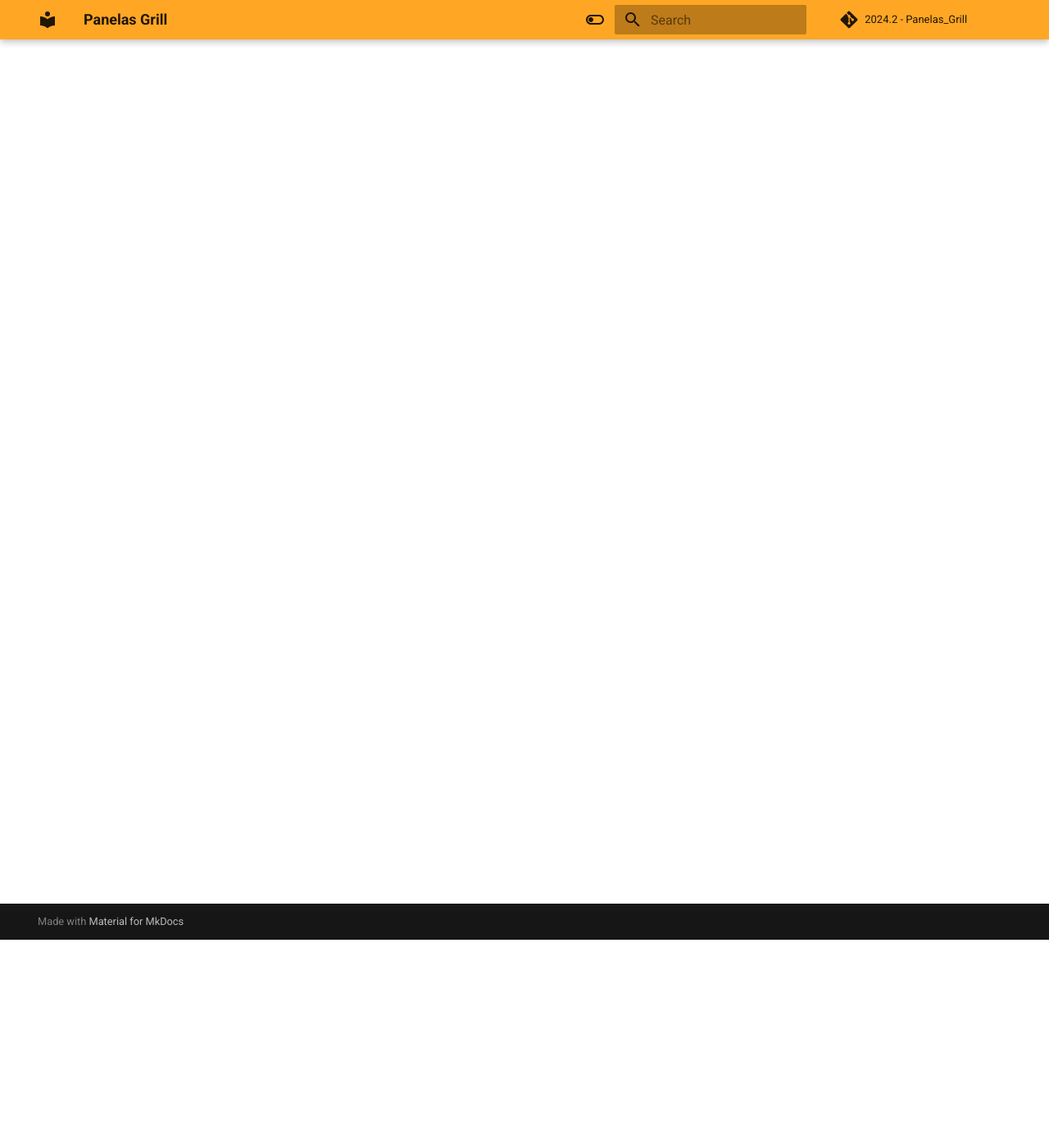
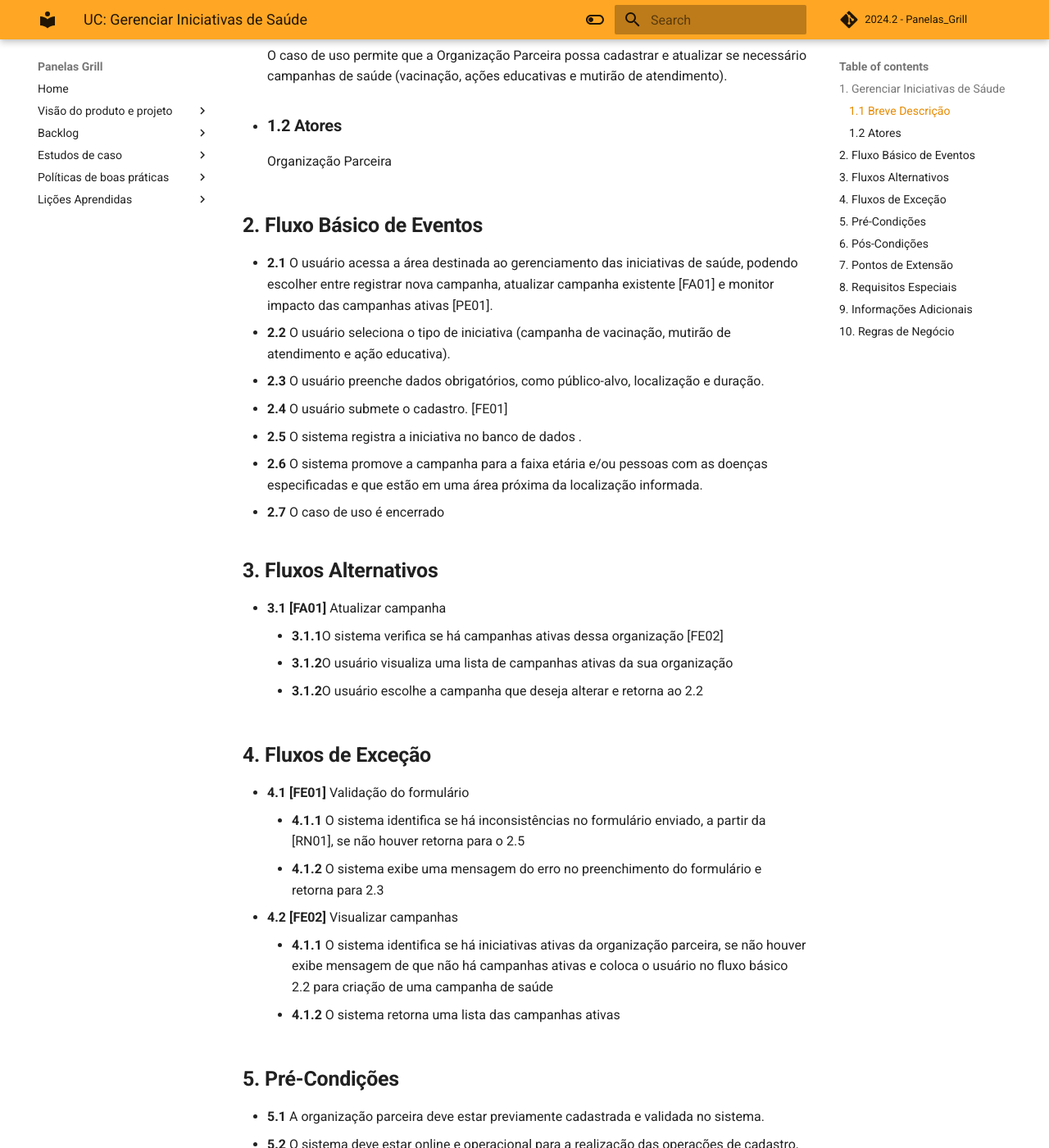
Before and after one commit to mdsreq-fga-unb/2024.2-T03-PanelasGrill, an MkDocs documentation site: the page built from docs/unidade4/campanhas.md, in a window 1280 px wide and 1400 px high, scrolled down 254 px. Shown: the whole window at 82% size. Built offline with MkDocs 1.6.1 and Material for MkDocs 9.7.7, drawn with Linux system fonts in a browser that asks for light colours; comment, search, counter and statistics services are not loaded; some of the changed text lies outside the part shown.

Commit message:
docs: fazendo a base das especificações de cada UC e trabalhando no meu (gerenciar iniciativas de saúde)

```diff
--- a/docs/unidade4/campanhas.md
+++ b/docs/unidade4/campanhas.md
@@ -1 +1,47 @@
-#
+# **UC: Gerenciar Iniciativas de Saúde**
+
+## **1. Gerenciar Iniciativas de Sáude**
+- ### **1.1 Breve Descrição**
+O caso de uso permite que a Organização Parceira possa cadastrar e atualizar se necessário campanhas de saúde (vacinação, ações educativas e mutirão de atendimento).
+
+- ### **1.2 Atores**
+Organização Parceira
+## **2. Fluxo Básico de Eventos**
+- **2.1** O usuário acessa a área destinada ao gerenciamento das iniciativas de saúde, podendo escolher entre registrar nova campanha, atualizar campanha existente [FA01] e monitor impacto das campanhas ativas [PE01].
+- **2.2** O usuário seleciona o tipo de iniciativa (campanha de vacinação, mutirão de atendimento e ação educativa).
+- **2.3** O usuário preenche dados obrigatórios, como público-alvo, localização e duração.
+- **2.4** O usuário submete o cadastro. [FE01]
+- **2.5** O sistema registra a iniciativa no banco de dados .
+- **2.6** O sistema promove a campanha para a faixa etária e/ou pessoas com as doenças especificadas e que estão em uma área próxima da localização informada.
+- **2.7** O caso de uso é encerrado
+## **3. Fluxos Alternativos**
+- **3.1 [FA01]** Atualizar campanha
+    - **3.1.1**O sistema verifica se há campanhas ativas dessa organização [FE02]
+    - **3.1.2**O usuário visualiza uma lista de campanhas ativas da sua organização
+    - **3.1.2**O usuário escolhe a campanha que deseja alterar e retorna ao 2.2
+## **4. Fluxos de Exceção**
+- **4.1 [FE01]** Validação do formulário
+    - **4.1.1** O sistema identifica se há inconsistências no formulário enviado, a partir da [RN01], se não houver retorna para o 2.5
+    - **4.1.2** O sistema exibe uma mensagem do erro no preenchimento do formulário e retorna para 2.3
+- **4.2 [FE02]** Visualizar campanhas
+    - **4.1.1** O sistema identifica se há iniciativas ativas da organização parceira, se não houver exibe mensagem de que não há campanhas ativas e coloca o usuário no fluxo básico 2.2 para criação de uma campanha de saúde
+    - **4.1.2** O sistema retorna uma lista das campanhas ativas
+
+## **5. Pré-Condições**
+- **5.1** A organização parceira deve estar previamente cadastrada e validada no sistema.
+- **5.2** O sistema deve estar online e operacional para a realização das operações de cadastro, promoção e geração de relatórios.
+- **5.3** [PE03] O sistema deve atualizar constantemente os feedbacks dos pacientes que participaram das campanhas para visualização do monitoramento
+## **6. Pós-Condições**
+- **6.1** [PC01] A iniciativa de saúde é registrada no banco de dados e está disponível para futuras consultas e edições.
+- **6.2** [PC02] O sistema executa a promoção da campanha para os usuários segmentados, enviando notificação sobre a campanha de acordo com os critérios definidos.
+
+## **7. Pontos de Extensão**
+- **7.1 Monitorar impacto das campanhas** [PE01] O usuário pode visualizar o feedback dos pacientes que participaram das campanhas, tendo como pré-condição [PE03]
+## **8. Requisitos Especiais**
+
+## **9. Informações Adicionais**
+
+## **10. Regras de Negócio**
+- **10.1 RN01** O público-alvo deve ter 2 campos, um de faixa etária e outro de condições de saúde, ao menos um dos campos deve estar preenchido (exemplo: "Pessoas acima de 50 anos" ou "Pacientes que possuem doenças cardíacas"), a localização deve estar preenchida e a data e a hora da iniciativa também, caso não esteja não será validado.
+
+[Retornar para Casos de Uso](UC.md)
```
Also changed, not shown: docs/unidade4/UC.md (+1 -1 lines), docs/unidade4/agendar.md (+36 -0 lines), docs/unidade4/buscar.md (+36 -0 lines), docs/unidade4/criar.md (+37 -0 lines), docs/unidade4/gerenciar.md (+35 -0 lines).
